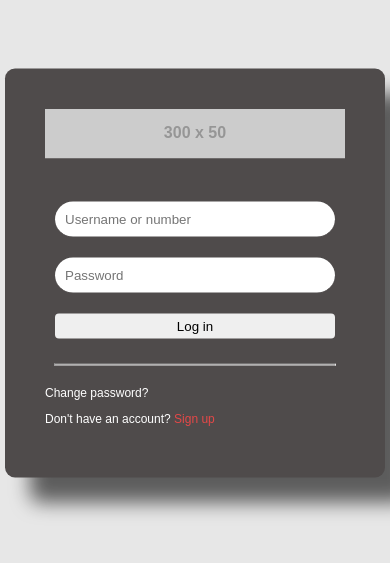
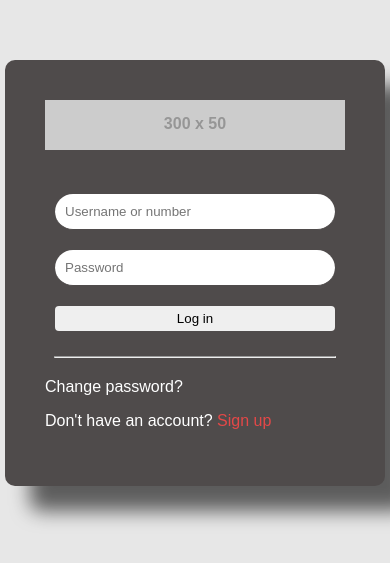
Before and after one commit to ValiiJ/HPLC, a plain HTML site: page index.html in a window 390 px wide. Shown: the part 149-712 px from the top of the page. Drawn offline with Linux system fonts and the light colour scheme; placeholder pictures from the web are drawn by us.

Commit message:
first commit

```diff
--- a/css/style.css
+++ b/css/style.css
@@ -23,9 +23,6 @@ body {
 
 /* Stili për telefona */
 @media screen and (max-width: 600px) {
-    body {
-        font-size: 12px;
-    }
 
 
     .together {
@@ -39,9 +36,7 @@ body {
 
 /* Stili për telefona */
 @media screen and (max-width: 823px) {
-    body {
-        font-size: 12px;
-    }
+
 
 
     .together {
```
